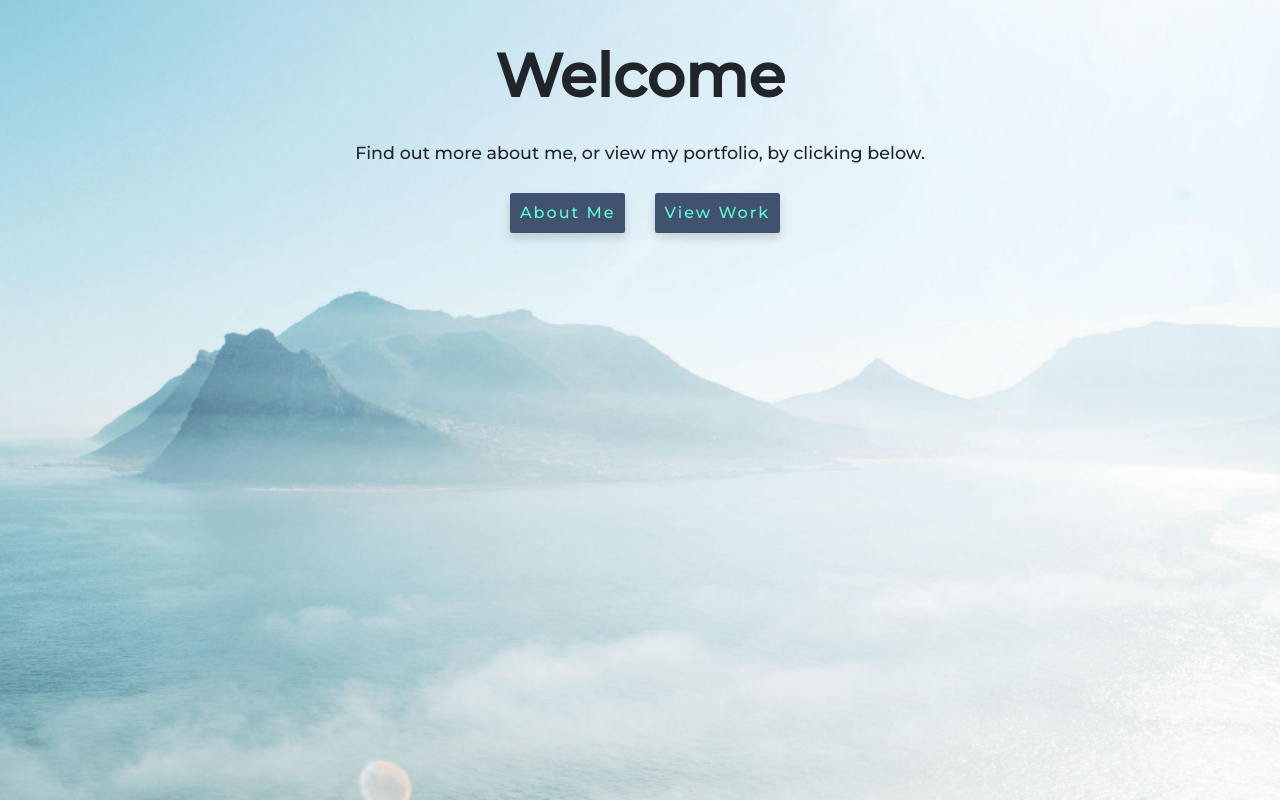
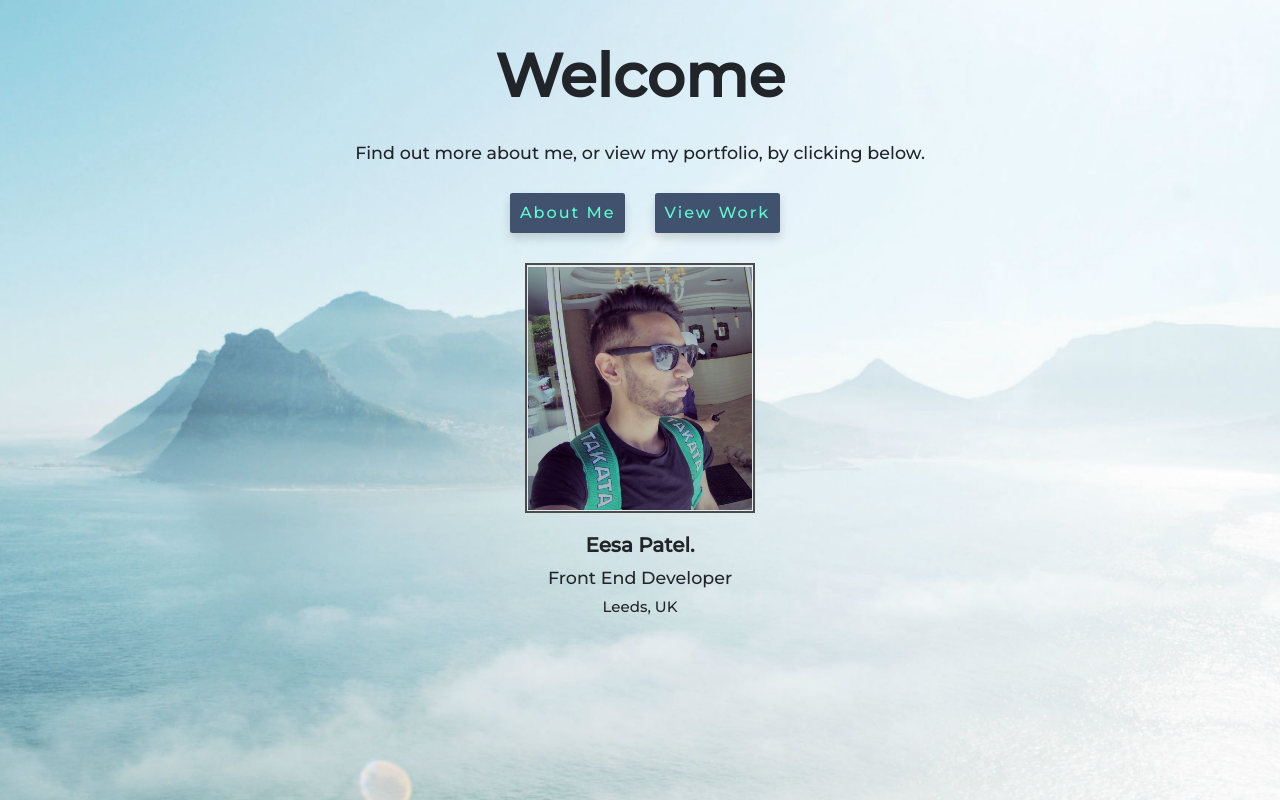
Before and after one commit to eesa94/react-portfolio, a React (Create React App) app: page / in a window 1280 px wide. Built offline with nearby package versions, Linux system fonts and the light colour scheme.

Commit message:
home page content added

```diff
--- a/src/components/Home.css
+++ b/src/components/Home.css
@@ -1,6 +1,6 @@
 .homeContainer {
     padding: 5vh 0;
-    height: 100vh;
+    min-height: 100vh;
     background-position: center;
     background-size: cover;
     background-repeat: no-repeat;
@@ -27,3 +27,10 @@
     /* background-image: linear-gradient(to right, #37daad, #41e3b6, #4bebbf, #54f4c8, #5dfdd1); */
     border: 2px solid #41526f;
 }
+
+.homeHeadshot {
+    height: 250px;
+    padding: 1.5px;
+    background-color: #e1ebf0;
+    border: 2px solid #4c4c4c;
+}
--- a/src/components/Home.js
+++ b/src/components/Home.js
@@ -16,7 +16,7 @@ const Home = () => {
             <div className="homeInner">
                 <h1 className="welcomeHeader montserrat-9 mb3">Welcome</h1>
                 <h3 className="welcomeSubHeader montserrat-5 mb3">Find out more about me, or view my portfolio, by clicking below.</h3>
-                <Row>
+                <Row className="mb3">
                     <Col xs="6" className="text-right">
                         <Button className="homeButton montserrat-5 shadow">
                             About Me
@@ -28,6 +28,19 @@ const Home = () => {
                         </Button>
                     </Col>
                 </Row>
+                <Row className="mb2">
+                    <Col xs={{ size: 8, offset: 2 }}>
+                        <img src={require('../img/headshot.jpg')} alt="headshot" className="img-fluid homeHeadshot"/>
+                    </Col>
+                </Row>
+                <Row className="mb3">
+                    <Col xs="12" className="text-center">
+                        <h2 className="homeName montserrat-9 mb1">Eesa Patel.</h2>
+                        <h3 className="welcomeSubHeader montserrat-5 mb1">Front End Developer</h3>
+                        <h4 className="welcomeSubHeader montserrat-5 mb3">Leeds, UK</h4>
+                    </Col>
+                </Row>
+
 
             </div>
         </Container>
```
Also changed, not shown: 1 other file (tests, documents, lock files or other folders).
